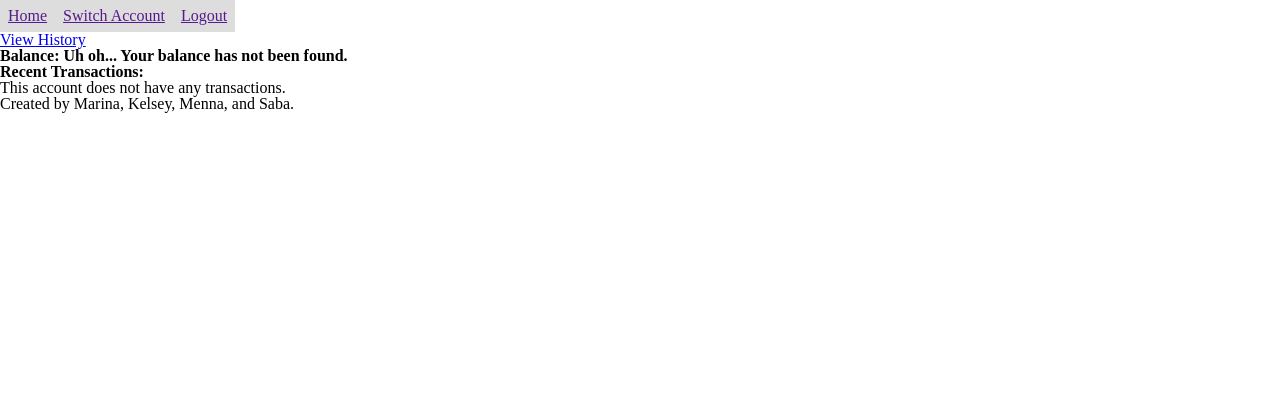
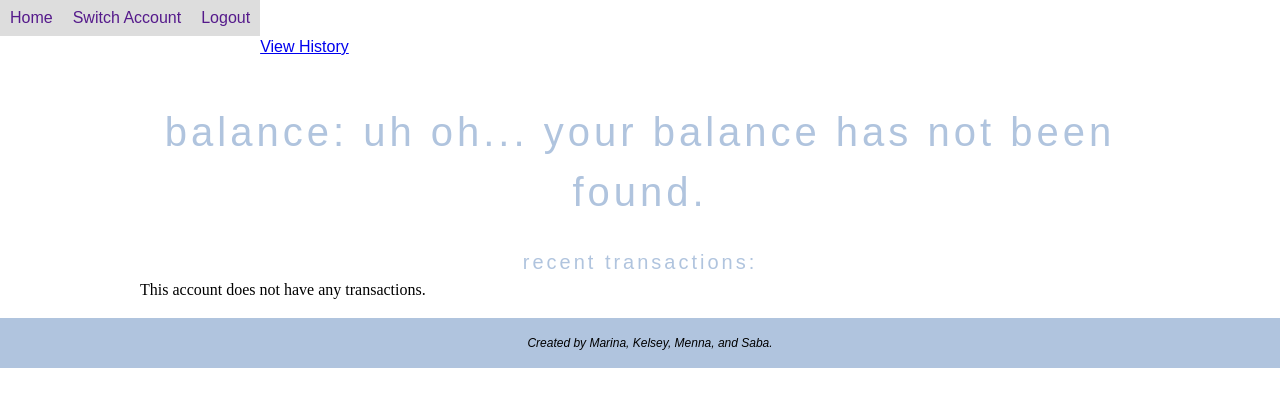
Before and after one commit to marinasaburova/BankProject, a PHP site: page /customer/balance.php in a window 1280 px wide. Shown: the top 407 px of the page. Run offline with PHP 8.4, Linux system fonts and the light colour scheme; the visitor is signed in with stand-in values (Sample User, id 1); data that the repository does not hold is empty.

Commit message:
formatting

```diff
--- a/customer/balance.php
+++ b/customer/balance.php
@@ -12,6 +12,7 @@
     <!-- menu -->
     <?php include '../view/menu.php'; ?> <br>
 
+    <div class="wrapper">
         <!-- option to view history -->
         <p><a href="statement.html">View History</a></p>
 
@@ -20,9 +21,10 @@
 
         <!-- loop through data to show latest transactions -->
         <h2>Recent Transactions: </h2>
-    <table>
+        <table class="trans">
             <?php getTransactions($acctNum); ?>
         </table>
+    </div>
 
     <!-- footer -->
     <?php include '../view/footer.php'; ?>
--- a/customer/functions/db.php
+++ b/customer/functions/db.php
@@ -30,8 +30,7 @@
         $_SESSION['customer'] = $row['customerID'];
         $_SESSION['fname'] = $row['firstName'];
         $_SESSION['loggedin'] = TRUE;
-        echo '<p>Correct credentials!</p></br>';
-        echo '<p><a href="home.php">Please enter.</a></p></br>';
+        header('Location: home.php');
     }
 }
 
--- a/style.css
+++ b/style.css
@@ -176,6 +176,11 @@
   OUR CSS CODE
 --------------*/
 
+.wrapper {
+  margin: 0 auto;
+  width: 1000px;
+}
+
 .login {
   text-align: center;
   margin-right: auto;
@@ -195,4 +200,138 @@
   display: block;
   padding: 8px;
   background-color: #dddddd;
+  text-decoration: none;
+  font-family: Arial, Helvetica, sans-serif;
+  font-size: 16px;
+  padding: 10px;
 }
+
+h1 {
+  font-family: Arial, Helvetica, sans-serif;
+  font-size: 40px;
+  font-weight: 100;
+
+  text-align: center;
+  text-transform: lowercase;
+
+  color: lightsteelblue;
+  letter-spacing: 4px;
+  line-height: 60px;
+
+  padding-top: 40px;
+}
+
+h2 {
+  font-family: Arial, Helvetica, sans-serif;
+  font-size: 20px;
+  font-weight: 100;
+
+  text-align: center;
+  text-transform: lowercase;
+
+  color: lightsteelblue;
+  letter-spacing: 3px;
+  padding: 10px;
+  padding-top: 30px;
+}
+
+p {
+  font-family: Arial, Helvetica, sans-serif;
+  font-size: 16px;
+  font-weight: 100;
+
+  line-height: 30px;
+}
+
+/*
+FORMS
+*/
+
+.login form {
+  width: 40%;
+  margin: auto;
+}
+
+input {
+  width: 100%;
+  padding: 12px;
+  margin: 10px 0px;
+  box-sizing: border-box;
+}
+
+select {
+  width: 100%;
+  padding: 12px;
+  margin: 10px 0px;
+  box-sizing: border-box;
+}
+
+button[type="submit"] {
+  background-color: lightsteelblue;
+  border: none;
+  color: white;
+  padding: 12px 30px;
+  text-decoration: none;
+  margin: 12px 2px;
+  cursor: pointer;
+}
+
+input[type="submit"] {
+  background-color: lightsteelblue;
+  border: none;
+  color: white;
+  padding: 12px 30px;
+  text-decoration: none;
+  margin: 12px 2px;
+  cursor: pointer;
+}
+
+label {
+  font-family: Arial, Helvetica, sans-serif;
+  font-size: 18px;
+  font-weight: 100;
+
+  line-height: 30px;
+  padding-top: 10px;
+}
+
+#pick-acct {
+  text-align: center;
+  margin-right: auto;
+  margin-left: auto;
+  width: 50%;
+}
+
+#pick-acct select {
+  width: 30%;
+  text-align: center;
+}
+
+.trans {
+  padding: 20px;
+  text-align: center;
+  margin: auto;
+  width: 60%;
+  background-color: whitesmoke;
+}
+
+th,
+td {
+  text-align: left;
+  padding: 10px;
+  font-family: Arial, Helvetica, sans-serif;
+  font-size: 16px;
+}
+
+footer {
+  text-align: center;
+  padding: 10px;
+  margin-top: 20px;
+  background-color: lightsteelblue;
+  width: 100%;
+}
+
+footer p {
+  font-style: italic;
+  font-size: 12px;
+}
```
Also changed, not shown: customer/home.php (+6 -1 lines), customer/login.php (+5 -5 lines). Lines whose indentation alone changed are shown as unchanged.
